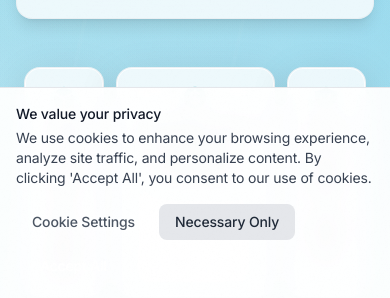
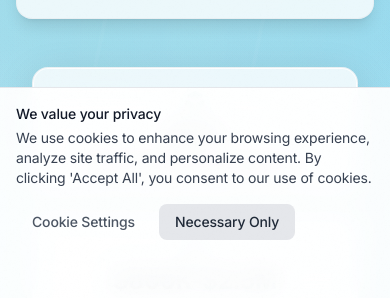
Before and after one commit to talktome8/jellyguard-onepager, a Next.js app: page /en in a window 390 px wide. Shown: the part 544-842 px from the top of the page. Built offline with nearby package versions, Linux system fonts and the light colour scheme.

Commit message:
Fix mobile layout: stack stats cards vertically, fix text fade-out timing for better readability

```diff
--- a/app/(site)/[locale]/sections/Hero.tsx
+++ b/app/(site)/[locale]/sections/Hero.tsx
@@ -42,8 +42,9 @@ export default function Hero() {
   const particlesY = useTransform(smoothProgress, [0, 1], ['0%', '40%']);
   const waveY = useTransform(smoothProgress, [0, 1], ['0%', '25%']);
   const contentY = useTransform(smoothProgress, [0, 1], ['0%', '15%']);
-  const contentOpacity = useTransform(smoothProgress, [0, 0.5], [1, 0]);
-  const contentScale = useTransform(smoothProgress, [0, 0.5], [1, 0.95]);
+  // Keep content fully visible until 70% scroll, then fade to 0.3 (still readable)
+  const contentOpacity = useTransform(smoothProgress, [0, 0.7, 1], [1, 1, 0.4]);
+  const contentScale = useTransform(smoothProgress, [0, 0.8, 1], [1, 1, 0.97]);
 
   return (
     <div ref={sectionRef} className="relative">
@@ -195,7 +196,7 @@ export default function Hero() {
 
             {/* Key Stats - Trust Indicators */}
             <motion.div
-              className="grid grid-cols-[0.9fr_1.8fr_0.9fr] gap-3 sm:gap-4 md:gap-6 max-w-5xl mx-auto px-2 sm:px-4"
+              className="grid grid-cols-1 sm:grid-cols-3 gap-4 sm:gap-4 md:gap-6 max-w-5xl mx-auto px-4 sm:px-4"
               initial={{ opacity: 0, y: 30 }}
               animate={{ opacity: 1, y: 0 }}
               transition={{ duration: 0.8, delay: 0.8, ease: [0.22, 1, 0.36, 1] }}
@@ -203,7 +204,7 @@ export default function Hero() {
               {(t.raw('stats') as Array<{value: string, label: string}>).map((stat, idx) => (
                 <motion.div
                   key={idx}
-                  className="text-center p-4 sm:p-6 md:p-7 lg:p-8 rounded-2xl sm:rounded-3xl glass backdrop-blur-xl border-3 border-white/70 hover:border-teal/70 transition-all duration-300 transform hover:scale-105 hover:shadow-2xl group min-w-0 bg-gradient-to-br from-white/90 to-white/75 shadow-xl"
+                  className="text-center p-5 sm:p-6 md:p-7 lg:p-8 rounded-2xl sm:rounded-3xl glass backdrop-blur-xl border-3 border-white/70 hover:border-teal/70 transition-all duration-300 transform hover:scale-105 hover:shadow-2xl group bg-gradient-to-br from-white/90 to-white/75 shadow-xl"
                   whileHover={{ y: -8 }}
                   transition={{ type: "spring", stiffness: 400, damping: 17 }}
                   style={{
@@ -232,14 +233,13 @@ export default function Hero() {
 
                   <div className="mb-2 sm:mb-3">
                     <div
-                      className="text-xl sm:text-2xl md:text-3xl lg:text-4xl xl:text-5xl font-black bg-gradient-to-br from-teal via-navy to-teal bg-clip-text text-transparent leading-none px-2 group-hover:scale-110 transition-transform duration-300"
-                      style={{ textShadow: '0 2px 8px rgba(255, 255, 255, 0.5)', wordBreak: 'keep-all', whiteSpace: 'nowrap' }}
+                      className="text-2xl sm:text-2xl md:text-3xl lg:text-4xl xl:text-5xl font-black bg-gradient-to-br from-teal via-navy to-teal bg-clip-text text-transparent leading-none group-hover:scale-110 transition-transform duration-300 whitespace-nowrap"
                     >
                       {stat.value}
                     </div>
                   </div>
                   <div
-                    className="text-xs sm:text-sm md:text-base lg:text-lg text-navy font-extrabold uppercase tracking-wide leading-snug break-words hyphens-auto px-2"
+                    className="text-sm sm:text-sm md:text-base lg:text-lg text-navy font-extrabold uppercase tracking-wide leading-snug"
                     style={{ textShadow: '0 1px 4px rgba(255, 255, 255, 0.8)' }}
                   >
                     {stat.label}
```
